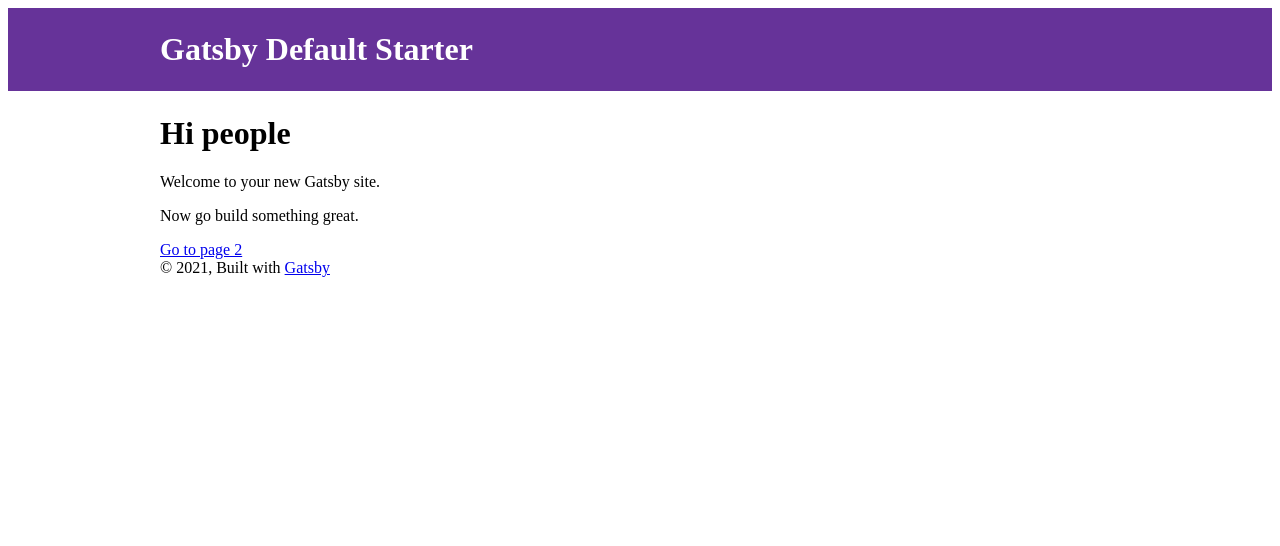
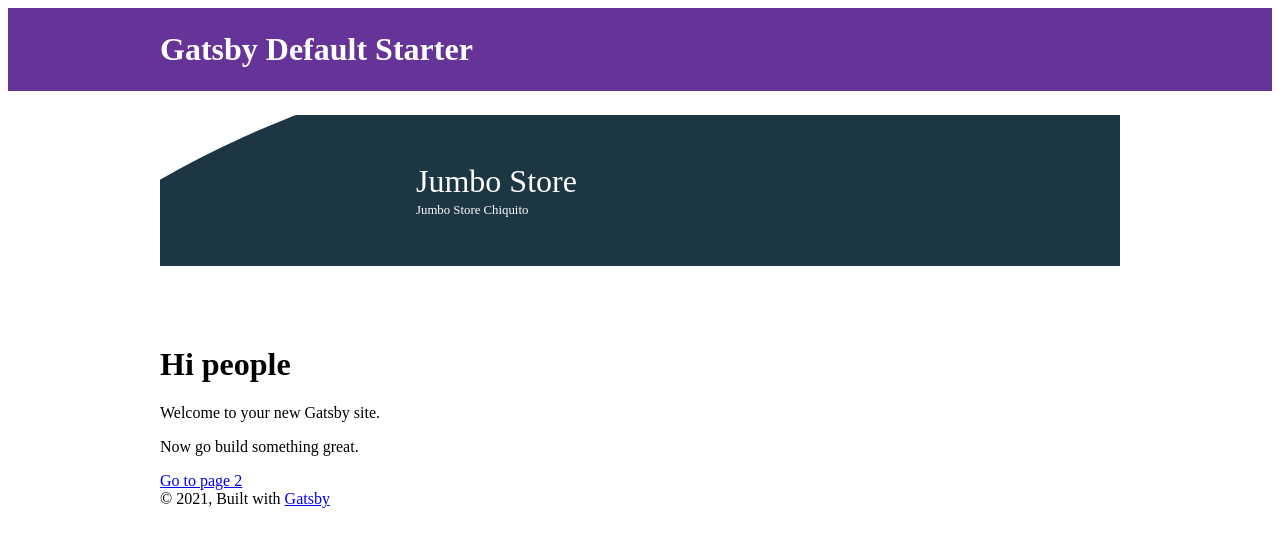
Before and after one commit to Irungaray/GatsbE-Commerce, a Gatsby site: page / in a window 1280 px wide. Built offline with nearby package versions, Linux system fonts and the light colour scheme; Gatsby itself is replaced by a stand-in of ours.

Commit message:
First React Approach

```diff
--- /dev/null
+++ b/src/components/Jumbo.js
@@ -0,0 +1,14 @@
+import React from 'react';
+
+import {StyledJumbo} from '../styles/components';
+
+export default function Jumbo() {
+  return (
+    <StyledJumbo>
+      <div>
+        <h2>Jumbo Store</h2>
+        <small>Jumbo Store Chiquito</small>
+      </div>
+    </StyledJumbo>
+  )
+}
--- a/src/pages/index.js
+++ b/src/pages/index.js
@@ -2,9 +2,11 @@ import React from "react"
 import { Link } from "gatsby"
 
 import { Layout, SEO } from "../components"
+import { Jumbo } from "../components"
 
 const IndexPage = () => (
   <Layout>
+    <Jumbo />
     <SEO title="Home" />
     <h1>Hi people</h1>
     <p>Welcome to your new Gatsby site.</p>
```
Also changed, not shown: src/components/index.js (+5 -4 lines).
